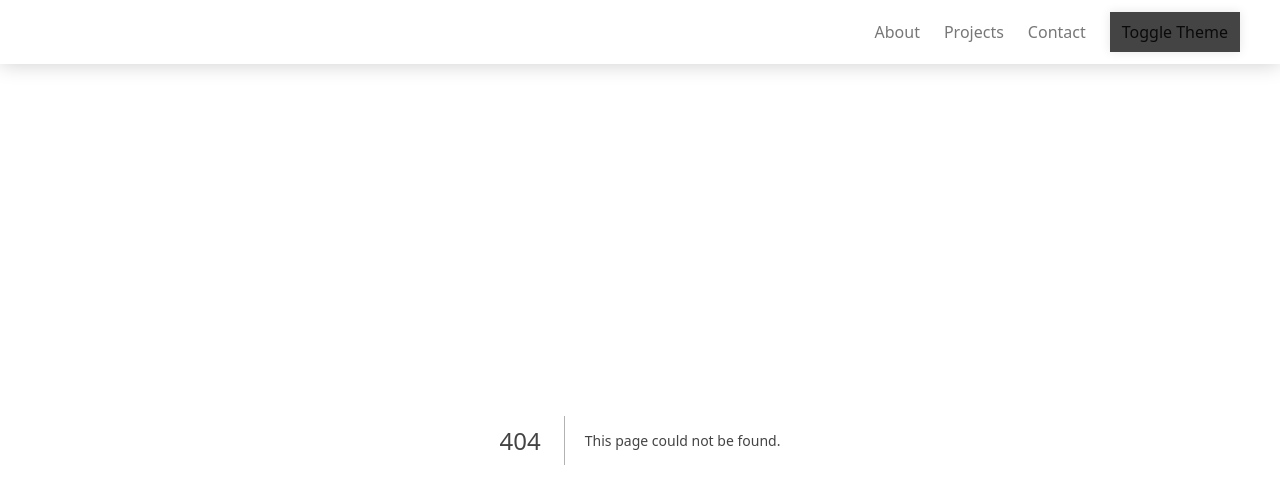
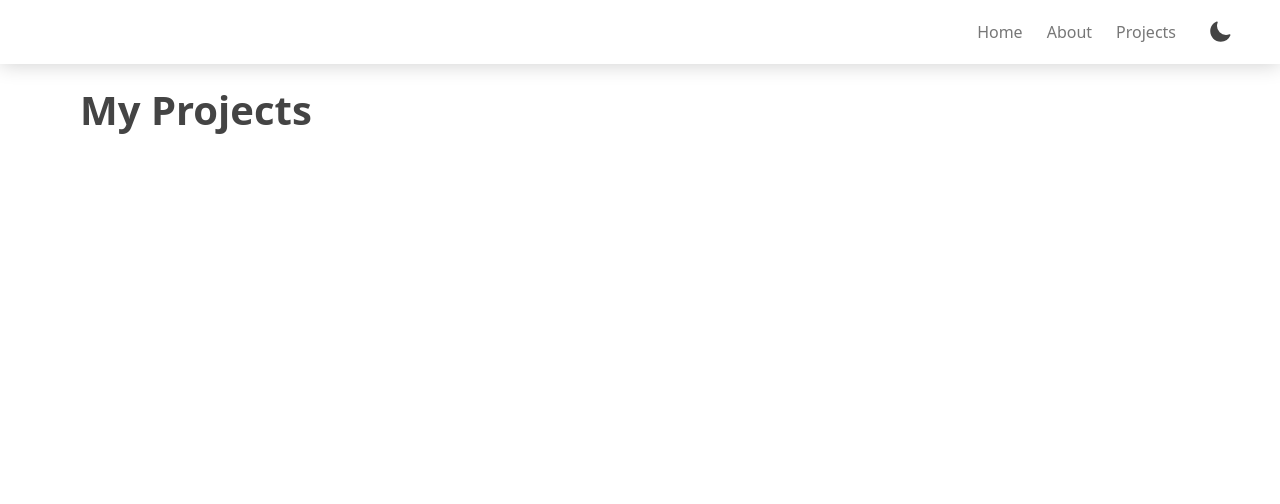
Before and after one commit to vraus/portfolio, a Next.js app: page /projects in a window 1280 px wide. Before the commit this address had no page. Shown: the top 504 px of the page. Built offline with nearby package versions, Linux system fonts and the light colour scheme.

Commit message:
icons pages and links

```diff
--- a/package.json
+++ b/package.json
@@ -9,6 +9,7 @@
     "lint": "next lint"
   },
   "dependencies": {
+    "@heroicons/react": "^2.2.0",
     "framer-motion": "^12.5.0",
     "next": "15.2.3",
     "react": "^19.0.0",
--- /dev/null
+++ b/src/app/about/page.tsx
@@ -0,0 +1,8 @@
+export default function AboutPage() {
+    return (
+      <div className="container">
+        <h1>About Me</h1>
+        <p>Me me me and me...</p>
+      </div>
+    );
+  }
--- a/src/app/layout.tsx
+++ b/src/app/layout.tsx
@@ -25,12 +25,11 @@ export default function RootLayout({
 }>) {
   return (
     <html lang="en" className="light">
-      <Header />
-
       <body
         className={`${geistSans.variable} ${geistMono.variable} antialiased bg-background`}
       >
-        <div className="p-10">
+        <Header />
+        <div className="p-16">
           {children}
         </div>
       </body>
--- a/src/app/page.tsx
+++ b/src/app/page.tsx
@@ -1,12 +1,9 @@
 'use client';
 
 import '../styles/globals.css';
-// import { useState, useEffect } from "react";
+
 import Layout from "../components/Layout"
-import Educations from "../components/Educations"
-import Projects from "@/components/Projects";
 import TechnicalExperience from "@/components/Technical";
-import ThemeToggleButton from "@/components/ThemeToggleButton";
 import Links from "@/components/Links";
 
 
@@ -17,10 +14,6 @@ export default function Home() {
     <div className="container">
       <Layout>
 
-        <div className="absolute top-4 right-4">
-          <ThemeToggleButton />
-        </div>
-
         <div className="mb-4">
           <Links />
         </div>
@@ -29,14 +22,6 @@ export default function Home() {
           <TechnicalExperience />
         </div>
 
-        <div className="mb-4">
-          <Projects />
-        </div>
-
-        <div className="mb-4">
-          <Educations />
-        </div>
-
       </Layout>
     </div>
   );
--- a/src/app/projects.tsx
+++ /dev/null
@@ -1,7 +0,0 @@
-export default function Projects() {
-    return (
-        <div>
-            <h1>Projects.</h1>
-        </div>
-    )
-};
--- /dev/null
+++ b/src/app/projects/page.tsx
@@ -0,0 +1,8 @@
+export default function ProjectsPage() {
+    return (
+      <div className="container">
+        <h1>My Projects</h1>
+        <p>Liste de mes projets...</p>
+      </div>
+    );
+  }
--- a/src/components/Header.tsx
+++ b/src/components/Header.tsx
@@ -1,6 +1,7 @@
 'use client';
 
 import { useState } from "react";
+import Link from "next/link";
 import ThemeToggleButton from "./ThemeToggleButton";
 
 export default function Header() {
@@ -12,9 +13,9 @@ export default function Header() {
 
                 {/* Liens de navigation Desktop */}
                 <nav className="hidden md:flex space-x-6">
-                    <a href="#about" className="text-secondary hover:text-secondary-hover transition">About</a>
-                    <a href="#projects" className="text-secondary hover:text-secondary-hover transition">Projects</a>
-                    <a href="#contact" className="text-secondary hover:text-secondary-hover transition">Contact</a>
+                    <Link href="/" className="text-secondary hover:text-secondary-hover transition">Home</Link>
+                    <Link href="/about" className="text-secondary hover:text-secondary-hover transition">About</Link>
+                    <Link href="/projects" className="text-secondary hover:text-secondary-hover transition">Projects</Link>
                 </nav>
 
                 {/* Icônes à droite */}
@@ -37,18 +38,18 @@ export default function Header() {
                 </div>
             </div>
 
-            {/* Menu Mobile */}
+            {/* Menu Mobile sous le header */}
             <div
-                className={`fixed top-16 left-0 w-full bg-secondary origin-top transition-all duration-300 ${
+                className={`fixed top-16 left-0 w-full bg-secondary shadow-soft origin-top transition-all duration-300 ${
                     isOpen
                         ? "scale-y-100 opacity-100 pointer-events-auto"
-                        : "scale-y-0 opacity-100 pointer-events-none"
+                        : "scale-y-0 opacity-0 pointer-events-none delay-200"
                 }`}
             >
                 <nav className="flex flex-col items-center space-y-4 py-4">
-                    <a href="/about" className="text-secondary hover:text-secondary-hover transition" onClick={() => setIsOpen(false)}>About</a>
-                    <a href="/projects" className="text-secondary hover:text-secondary-hover transition" onClick={() => setIsOpen(false)}>Projects</a>
-                    <a href="/contact" className="text-secondary hover:text-secondary-hover transition" onClick={() => setIsOpen(false)}>Contact</a>
+                    <Link href="/" className="text-secondary hover:text-secondary-hover transition" onClick={() => setIsOpen(false)}>Home</Link>
+                    <Link href="/about" className="text-secondary hover:text-secondary-hover transition" onClick={() => setIsOpen(false)}>About</Link>
+                    <Link href="/projects" className="text-secondary hover:text-secondary-hover transition" onClick={() => setIsOpen(false)}>Projects</Link>
                 </nav>
             </div>
         </header>
--- a/src/components/Layout.tsx
+++ b/src/components/Layout.tsx
@@ -1,6 +1,6 @@
 export default function Layout({children} : {children: React.ReactNode}) {
     return (
-      <div className="p-6">
+      <div>
         <h1>Hadrien Belleville</h1>
           <p>Game Developper</p>
         {children}
--- a/src/components/ThemeToggleButton.tsx
+++ b/src/components/ThemeToggleButton.tsx
@@ -1,7 +1,7 @@
-import {useEffect, useState} from "react";
+import { useEffect, useState } from "react";
+import { SunIcon, MoonIcon } from "@heroicons/react/24/solid";
 
 function ThemeToggleButton() {
-
     const [theme, setTheme] = useState<"light" | "dark">(() => {
         if (typeof window !== "undefined") {
             return localStorage.getItem("theme") === "dark" ? "dark" : "light";
@@ -22,9 +22,16 @@ function ThemeToggleButton() {
     };
 
     return (
-        <div>
-            <button className="btn btn-primary" onClick={toggleTheme}>Toggle Theme</button>
-        </div>
+        <button
+            onClick={toggleTheme}
+            className="p-2 rounded-full transition cursor-pointer"
+        >
+            {theme === "dark" ? (
+                <SunIcon className="w-6 h-6 text-white" />
+            ) : (
+                <MoonIcon className="w-6 h-6 text-primary" />
+            )}
+        </button>
     );
 }
 
```
Also changed, not shown: 1 other file (tests, documents, lock files or other folders).
